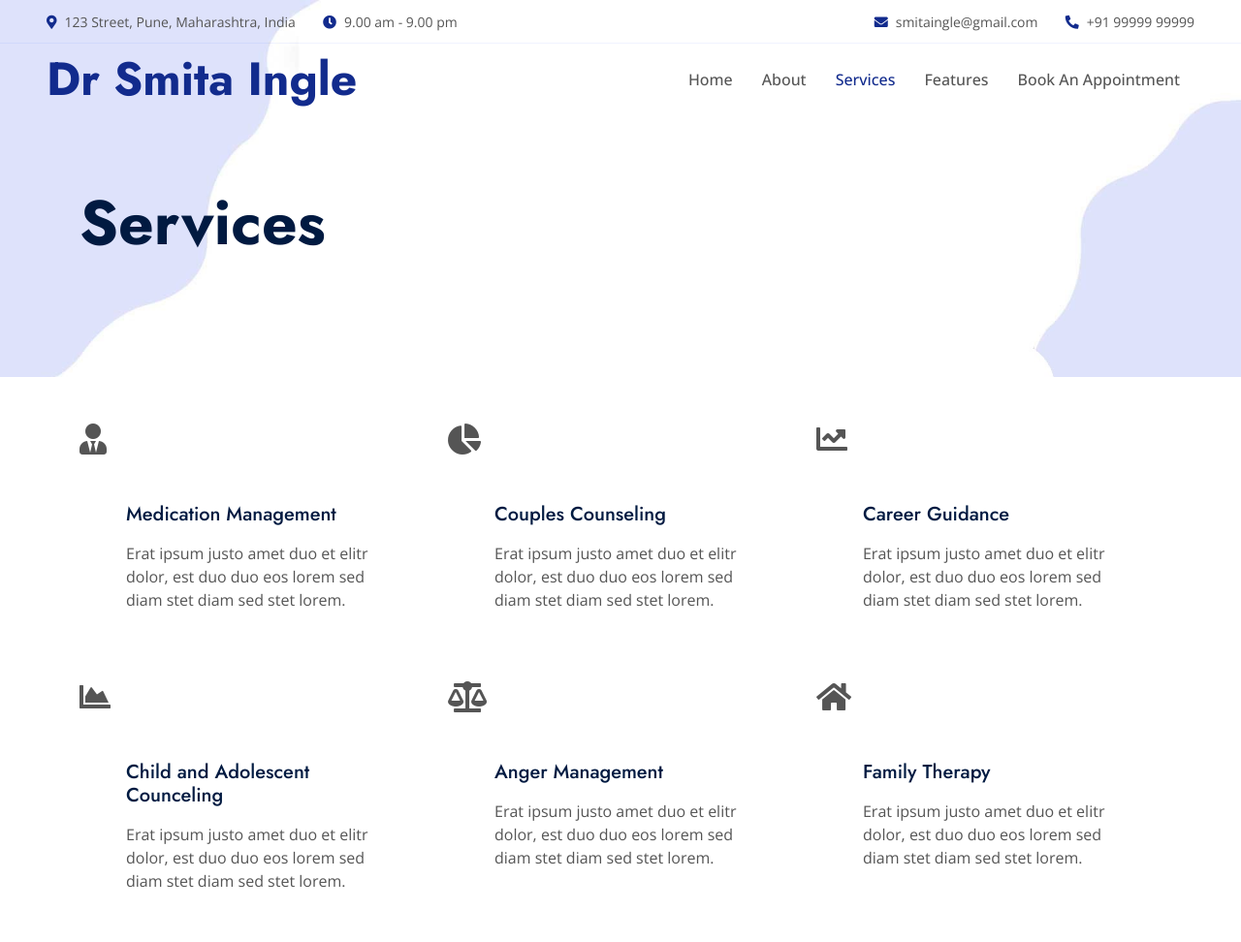
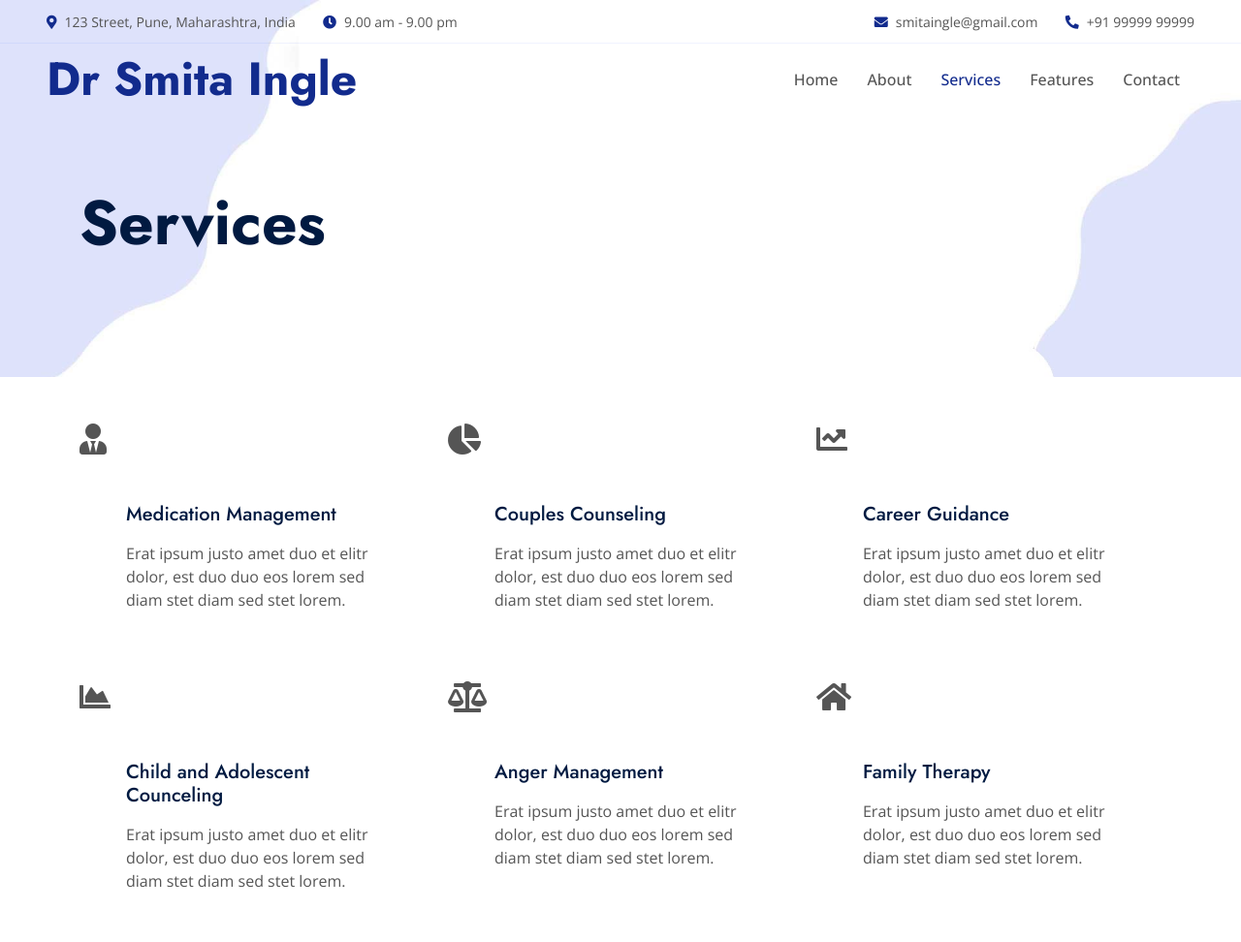
Before and after one commit to kaustubhp711/Dr-Smita-Ingle, a plain HTML site: page service.html in a window 1280 px wide. Shown: the top 972 px of the page at 97% size. Drawn offline with nearby package versions, Linux system fonts and the light colour scheme.

Commit message:
Update service.html

```diff
--- a/service.html
+++ b/service.html
@@ -65,7 +65,7 @@
                     <a href="about.html" class="nav-item nav-link ">About</a>
                     <a href="service.html" class="nav-item nav-link active">Services</a>
                     <a href="feature.html" class="nav-item nav-link">Features</a>
-                    <a href="contact.html" class="nav-item nav-link">Book An Appointment</a>
+                    <a href="contact.html" class="nav-item nav-link">Contact</a>
                 </div>
 
             </div>
```
